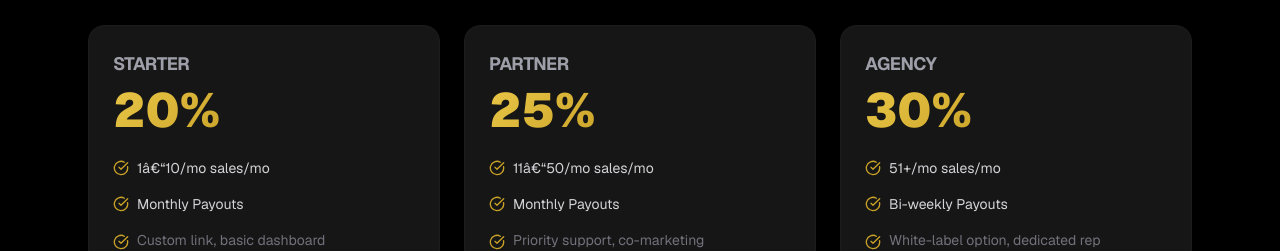
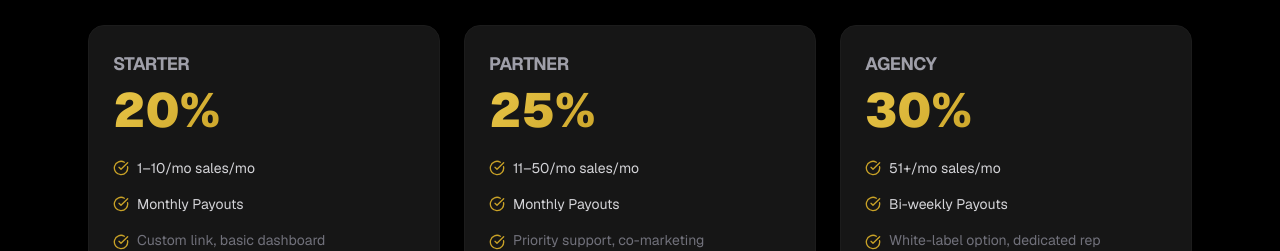
Before and after one commit to undone0603/qron-platform, a Next.js app: page /affiliate in a window 1280 px wide. Shown: the part 1275-1526 px from the top of the page. Built offline with nearby package versions, Linux system fonts and the light colour scheme; what thirdweb would draw is missing.

Commit message:
fix: correct affiliate page encoding issues (em dash, en dash mojibake)

```diff
--- a/src/app/affiliate/page.tsx
+++ b/src/app/affiliate/page.tsx
@@ -3,7 +3,7 @@ import Link from 'next/link';
 import { Shield, Target, Zap, CheckCircle } from 'lucide-react';
 
 export const metadata: Metadata = {
-  title: 'QRON Affiliate Program â€” Earn 20% Per Sale',
+    title: 'QRON Affiliate Program — Earn 20% Per Sale',
   description:
     'Earn 20% recurring commission on every QRON sale you refer. Custom link, real-time dashboard, monthly payouts.',
 };
@@ -11,14 +11,14 @@ export const metadata: Metadata = {
 const TIERS = [
   {
     name: 'Starter',
-    sales: '1â€“10/mo',
+        sales: '1–10/mo',
     commission: '20%',
     payout: 'Monthly',
     perks: 'Custom link, basic dashboard',
   },
   {
     name: 'Partner',
-    sales: '11â€“50/mo',
+        sales: '11–50/mo',
     commission: '25%',
     payout: 'Monthly',
     perks: 'Priority support, co-marketing',
```
